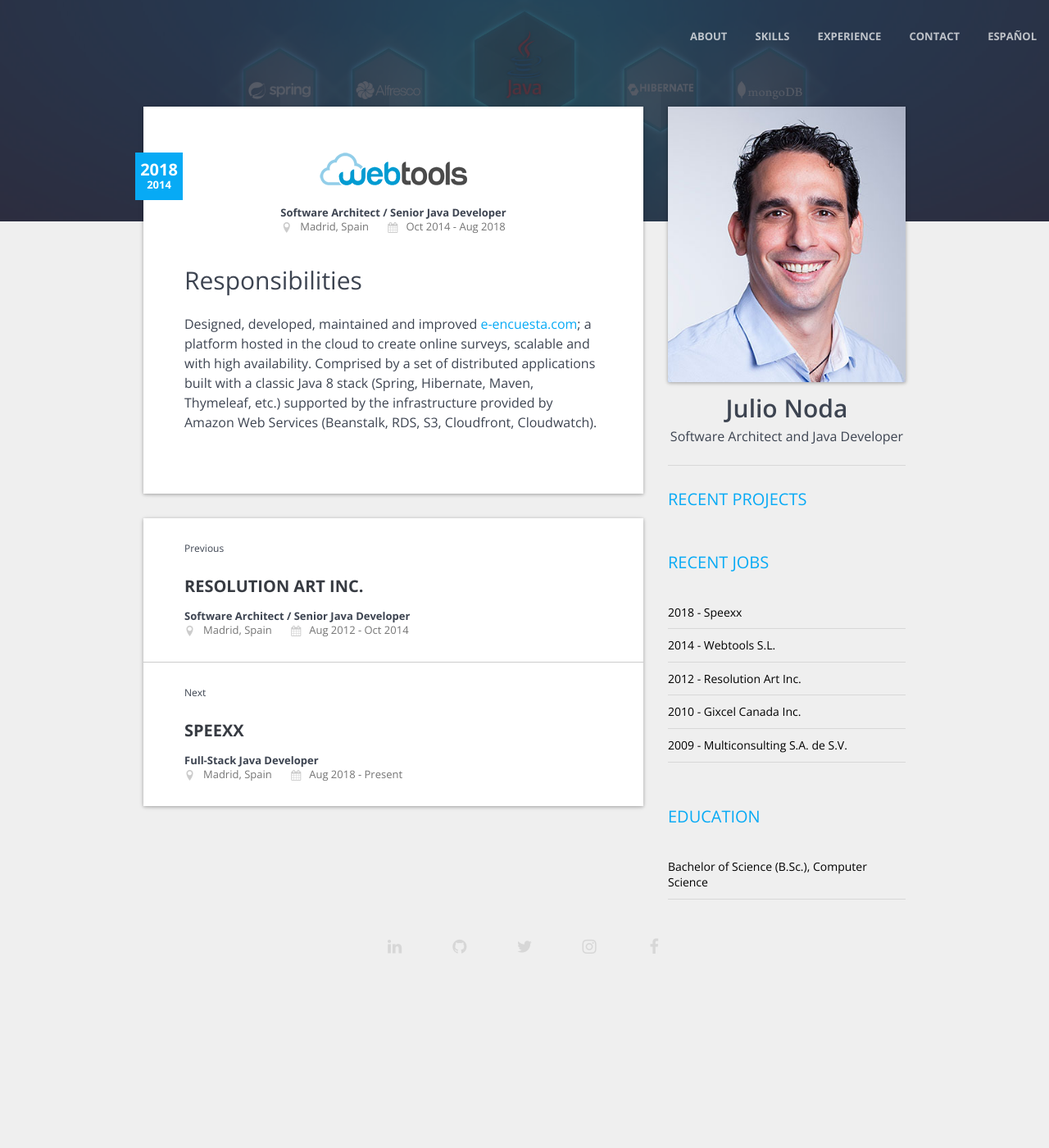
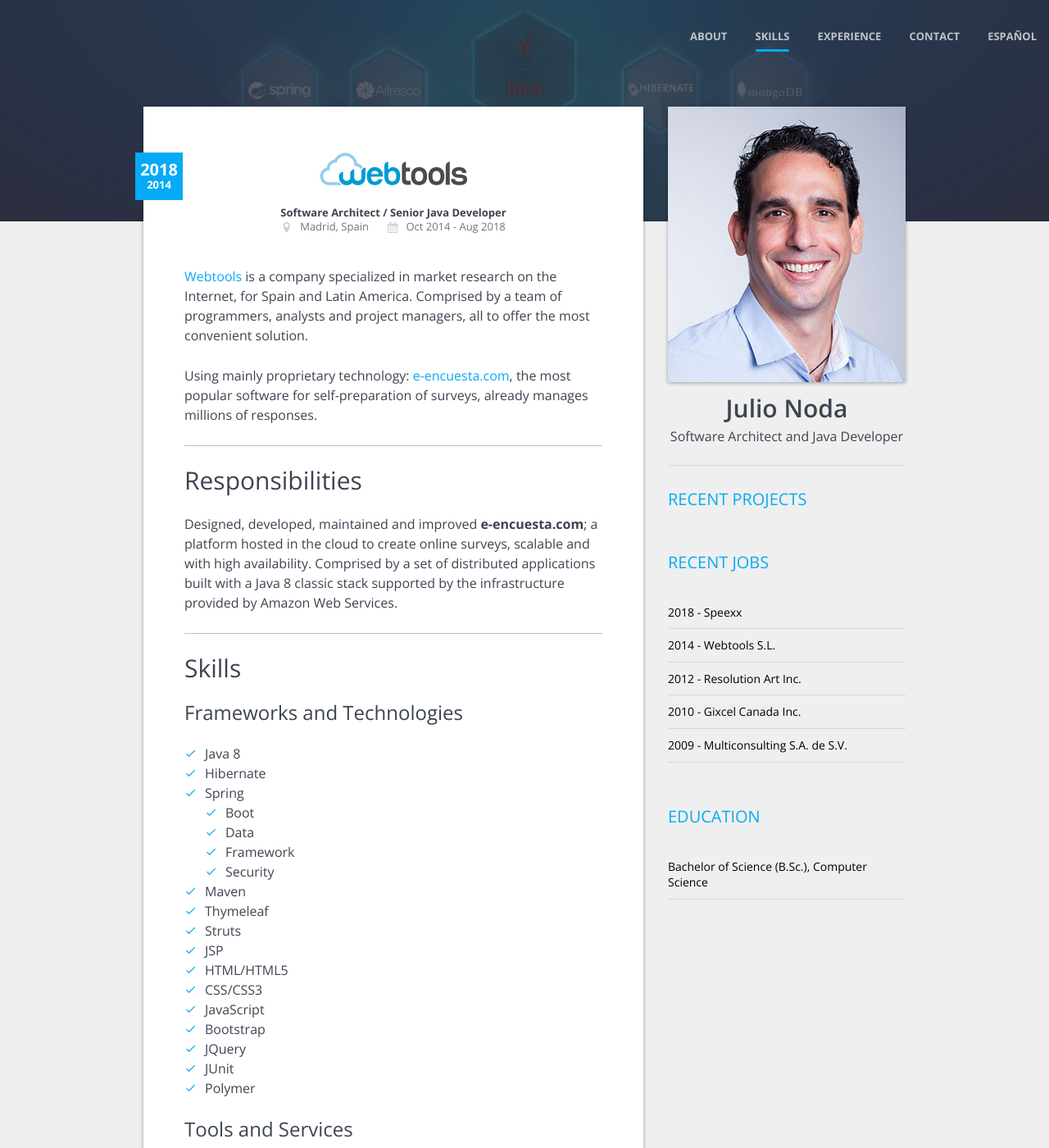
Before and after one commit to jnoda/jnoda.github.io, a Jekyll site: the page built from _jobs/en/webtools.md, in a window 1280 px wide and 1400 px high. Shown: the whole window at 82% size. Built offline with Jekyll 4.4.1, drawn with Linux system fonts in a browser that asks for light colours; some web fonts are replaced; some of the changed text lies outside the part shown.

Commit message:
Adding details for Webtools

```diff
--- a/_jobs/en/webtools.md
+++ b/_jobs/en/webtools.md
@@ -13,9 +13,70 @@
     logo: logo-webtools.png
 
 excerpt: |
-    Designed, developed, maintained and improved **e-encuesta.com**; a platform hosted in the cloud to create online surveys, scalable and with high availability. Comprised by a set of distributed applications built with a classic Java 8 stack (Spring, Hibernate, Maven, Thymeleaf, etc.) supported by the infrastructure provided by Amazon Web Services (Beanstalk, RDS, S3, Cloudfront, Cloudwatch).
+    Designed, developed, maintained and improved **e-encuesta.com**; a platform hosted in the cloud to create online surveys, scalable and with high availability. Comprised by a set of distributed applications built with a Java 8 classic stack supported by the infrastructure provided by Amazon Web Services.
 ---
+
+[Webtools](https://www.webtools.es){:target="_blank" rel="noopener"} is a company specialized in market research on the Internet, for Spain and Latin America. Comprised by a team of programmers, analysts and project managers, all to offer the most convenient solution.
+
+Using mainly proprietary technology: [e-encuesta.com](https://www.encuesta.com){:target="_blank" rel="noopener"}, the most popular software for self-preparation of surveys, already manages millions of responses.
+
+***
 
 ## Responsibilities
 
-Designed, developed, maintained and improved [e-encuesta.com](https://www.encuesta.com){:target="_blank" rel="noopener"}; a platform hosted in the cloud to create online surveys, scalable and with high availability. Comprised by a set of distributed applications built with a classic Java 8 stack (Spring, Hibernate, Maven, Thymeleaf, etc.) supported by the infrastructure provided by Amazon Web Services (Beanstalk, RDS, S3, Cloudfront, Cloudwatch).
+Designed, developed, maintained and improved **e-encuesta.com**; a platform hosted in the cloud to create online surveys, scalable and with high availability. Comprised by a set of distributed applications built with a Java 8 classic stack supported by the infrastructure provided by Amazon Web Services.
+
+***
+
+## Skills
+
+### Frameworks and Technologies
+
+- Java 8
+- Hibernate
+- Spring
+    - Boot
+    - Data
+    - Framework
+    - Security
+- Maven
+- Thymeleaf
+- Struts
+- JSP
+- HTML/HTML5
+- CSS/CSS3
+- JavaScript
+- Bootstrap
+- JQuery
+- JUnit
+- Polymer
+{: class="styled-list"}
+
+### Tools and Services
+
+- Eclipse
+- GitHub
+- Git
+- Amazon Web Services
+    - Beanstalk
+    - RDS
+    - S3
+    - CloudFront
+    - CloudWatch
+- Wordpress
+{: class="styled-list"}
+
+### Servers and Platforms
+
+- MySQL
+- Tomcat
+- Linux
+{: class="styled-list"}
+
+### Industry Knowledge
+
+- Software Architecture
+- Software Design
+- Test Driven Development
+- Web Applications
+{: class="styled-list"}
```
Also changed, not shown: _jobs/en/speexx.md (+2 -2 lines), _jobs/es/speexx.md (+3 -3 lines), _jobs/es/webtools.md (+63 -2 lines).
